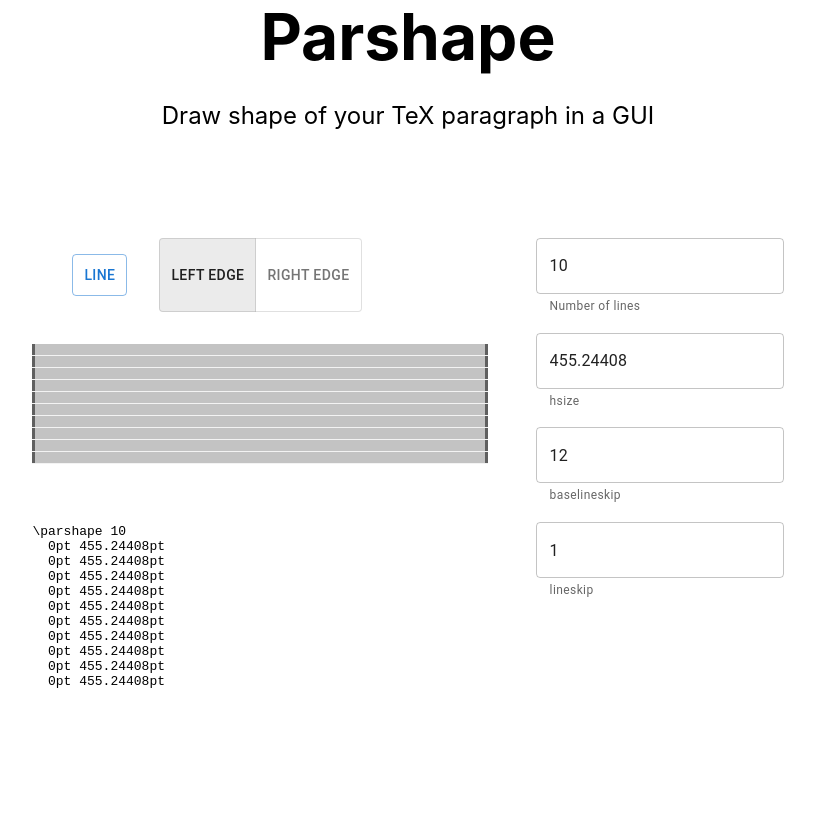
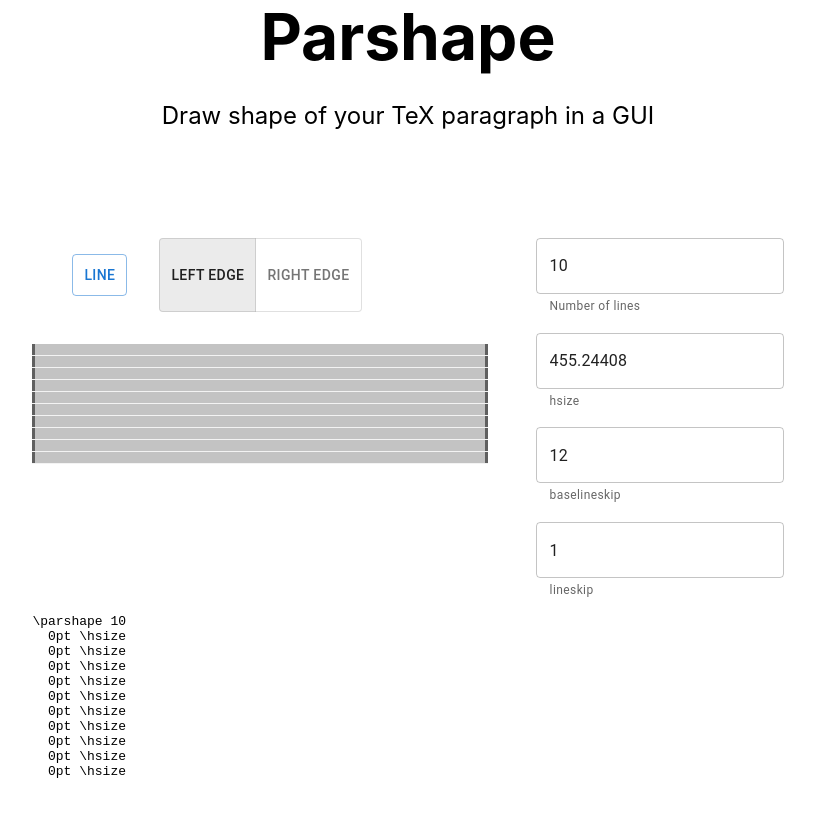
Before and after one commit to tmscer/parshape, a Next.js app: page / in a window 1280 px wide. Shown: the top 816 px of the page, without its empty margins (232-1047 px from the left). Built offline with nearby package versions, Linux system fonts and the light colour scheme.

Commit message:
Extract output into `<Parshape>` component

```diff
--- a/components/Canvas.js
+++ b/components/Canvas.js
@@ -36,7 +36,6 @@ export default function Canvas({
   const lineHeight = baseLineSkip - lineSkip;
 
   return (
-    <>
     <div
       ref={ref}
       style={{
@@ -65,17 +64,6 @@ export default function Canvas({
         />
       ))}
     </div>
-      <pre>
-        {`
-\\parshape ${lines.length}
-${lines
-  .map(([left, right]) => {
-    return `  ${left}pt ${width - left - right}pt`;
-  })
-  .join("\n")}
-        `}
-      </pre>
-    </>
   );
 }
 
--- a/components/Editor.js
+++ b/components/Editor.js
@@ -4,6 +4,7 @@ import { useCallback, useEffect, useMemo, useState } from "react";
 
 import useLines from "../hooks/useLines";
 import Canvas from "./Canvas";
+import Parshape from "./Parshape";
 import Settings, { getHsizePt } from "./Settings";
 import Toolbar from "./Toolbar";
 import { UnitContext } from "./UnitContext";
@@ -111,6 +112,7 @@ export default function Editor() {
         </Stack>
         <Settings settings={settings} onChange={setSettings} />
       </Stack>
+      <Parshape width={getHsizePt(settings.hsize)} lines={lines} />
     </div>
   );
 }
--- /dev/null
+++ b/components/Parshape.js
@@ -0,0 +1,45 @@
+import floatEq from "../utils/floatEq";
+
+export default function Parshape({ lines, width }) {
+  const parshape = createParshapeFromLines(lines, width);
+
+  return <pre>{parshape}</pre>;
+}
+
+function createParshapeFromLines(lines, width) {
+  const header = `\\parshape ${lines.length}`;
+
+  const prependSpaces = createPrependSpaces(2);
+
+  const body = lines
+    .map((line) => serializeLine(line, width))
+    .map(prependSpaces)
+    .join("\n");
+
+  return `${header}\n${body}`;
+}
+
+function serializeLine(line, width) {
+  const [left, fromRight] = line.map(round);
+  const length = width - left - fromRight;
+
+  const theWholeLine = floatEq(left, 0) && floatEq(length, width);
+
+  if (theWholeLine) {
+    return "0pt \\hsize";
+  }
+
+  return `${left}pt ${length}pt`;
+}
+
+function round(num) {
+  return Math.round(num * 1e5) / 1e5;
+}
+
+function createPrependSpaces(numSpaces) {
+  const spaces = " ".repeat(numSpaces);
+
+  return function prependSpaces(str) {
+    return `${spaces}${str}`;
+  };
+}
```
Lines whose indentation alone changed are shown as unchanged.
